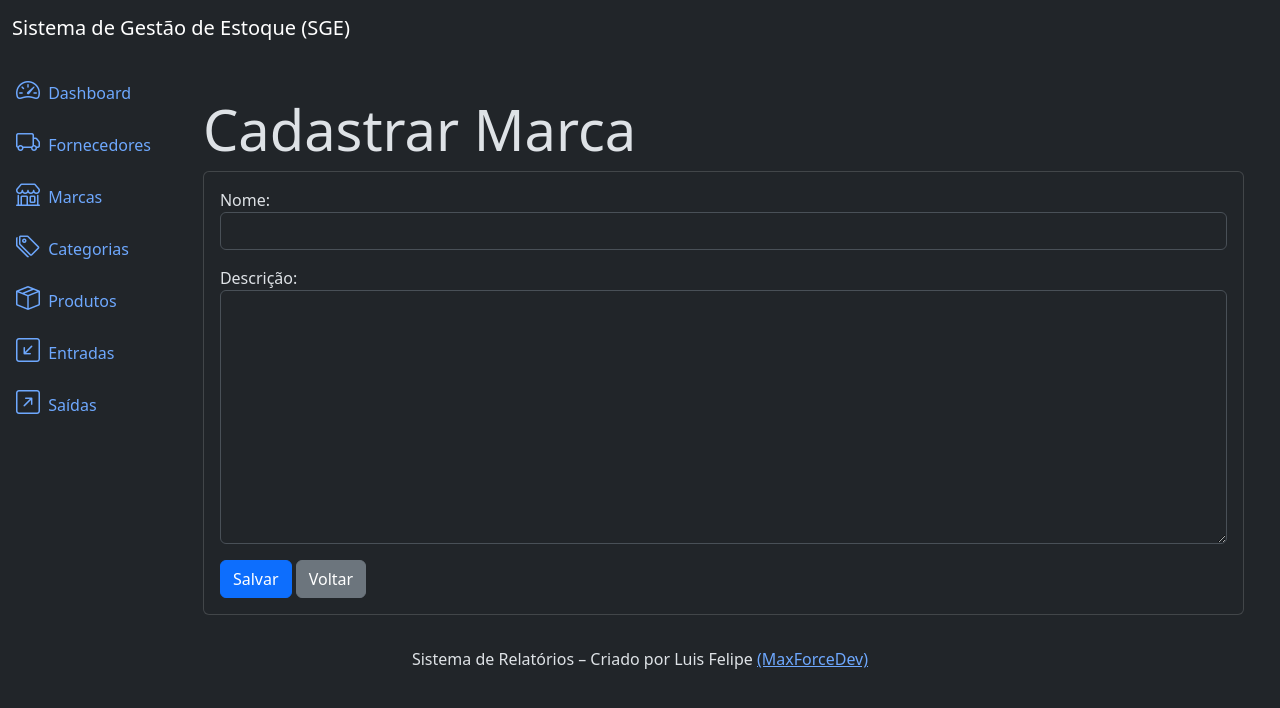
After one commit to maxforcedev/sge, a Django app: page /brands/create/ in a window 1280 px wide. The commit adds this page. Shown: the top 708 px of the page. Run offline with Django 5.2, Linux system fonts and the light colour scheme.

Commit message:
brand_create

```diff
--- /dev/null
+++ b/brands/forms.py
@@ -0,0 +1,16 @@
+from django import forms
+from . import models
+
+class BrandForm(forms.ModelForm):
+
+    class Meta:
+        model = models.Brand
+        fields = ['name', 'description']
+        widgets = {
+            'name': forms.TextInput(attrs={'class': 'form-control'}),
+            'description': forms.Textarea(attrs={'class': 'form-control'})
+        }
+        labels = {
+            'name': 'Nome',
+            'description':'Descrição'
+        }
--- /dev/null
+++ b/brands/templates/brand_create.html
@@ -0,0 +1,23 @@
+{% extends 'base.html' %}
+
+{% block title %}
+SGE - Marcas
+{% endblock %}
+
+
+{% block content %}
+<div class="container mt-4">
+    <h3 class="display-4">Cadastrar Marca</h3>
+
+    <div class="card">
+        <div class="card-body">
+            <form method="post" class="form">
+                {% csrf_token %}
+                {{ form.as_p }}
+                <button type="submit" class="btn btn-primary">Salvar</button>
+                <a href="{% url 'brand_list' %}" class="btn btn-secondary">Voltar</a>
+            </form>
+        </div>
+    </div>
+</div>
+{% endblock %}
--- a/brands/urls.py
+++ b/brands/urls.py
@@ -2,5 +2,6 @@ from django.urls import path
 from . import views
 
 urlpatterns = [
-    path('brands/list/', views.BrandListView.as_view(),  name='brand_list')
+    path('brands/list/', views.BrandListView.as_view(),  name='brand_list'),
+    path('brands/create/', views.BrandCreateView.as_view(),  name='brand_create'),
 ]
--- a/brands/views.py
+++ b/brands/views.py
@@ -1,5 +1,6 @@
-from django.views.generic import ListView, CreateView
-from . import models
+from django.urls import reverse_lazy
+from django.views.generic import ListView, CreateView, DetailView
+from . import models, forms
 
 
 class BrandListView(ListView):
@@ -15,3 +16,10 @@ class BrandListView(ListView):
             queryset = queryset.filter(name__icontains=name)
 
         return queryset
+
+
+class BrandCreateView(CreateView):
+    model = models.Brand
+    template_name = 'brand_create.html'
+    form_class = forms.BrandForm
+    success_url = reverse_lazy('brand_list')
```
Also changed, not shown: brands/templates/brand_list.html (+7 -1 lines).
